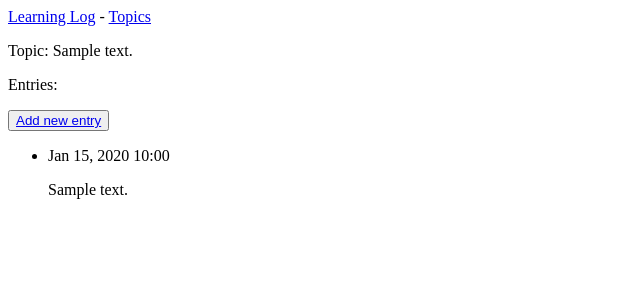
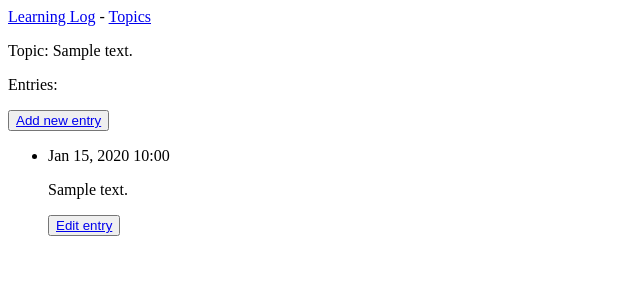
Before and after one commit to seungwonoh5/ll_project, a Django app: page /topics/1 in a window 1280 px wide. Shown: the top 300 px of the page, without its empty margins (0-640 px from the left). Run offline with Django 4.2, Linux system fonts and the light colour scheme; tables that the repository leaves empty hold one stand-in row (values such as "Sample post").

Commit message:
Built Editing entry page

```diff
--- a/learning_log/templates/learning_log/topic_detail.html
+++ b/learning_log/templates/learning_log/topic_detail.html
@@ -9,6 +9,7 @@
             <li>
             <p>{{ entry.date_added|date:'M d, Y H:i' }}</p>
             <p>{{ entry.text|linebreaks }}</p>
+            <button><a href="{% url 'learning_log:edit_entry' entry.id %}">Edit entry</a></button>
             </li>
         {% empty %}
             <li>There are no entries for this topic yet.</li>
--- a/learning_log/urls.py
+++ b/learning_log/urls.py
@@ -18,6 +18,9 @@ urlpatterns = [
     # Page for adding a new topic.
     path('new_topic/', views.new_topic, name='new_topic'),
 
-    # Ppage for a single topic.
+    # Page for a single topic.
     path('new_entry/<int:topic_id>', views.new_entry, name='new_entry'),
+
+    # Page for editing an entry.
+    path('edit_entry/<int:entry_id>/', views.edit_entry, name='edit_entry'),
 ]
--- a/learning_log/views.py
+++ b/learning_log/views.py
@@ -54,3 +54,21 @@ def new_entry(request, topic_id):
             return redirect('learning_log:topic_detail', topic_id=topic_id)
 
     return render(request, 'learning_log/new_entry.html', {'topic':topic, 'form': form})
+
+def edit_entry(request, entry_id):
+    """Add a new entry for a particular topic."""
+    entry = Entry.objects.get(id=entry_id)
+    topic = entry.topic
+
+    # No data submitted; create a blank form.
+    if request.method != 'POST':
+            form = EntryForm(instance=entry)
+    else:
+        # POST data submitted; process data.
+        form = EntryForm(instance=entry, data=request.POST)
+        if form.is_valid():
+            form.save()
+
+            return redirect('learning_log:topic_detail', topic_id=topic.id)
+
+    return render(request, 'learning_log/edit_entry.html', {'entry': entry, 'topic':topic, 'form': form})
```
Also changed, not shown: learning_log/templates/learning_log/edit_entry.html (added, +12 -0 lines).
